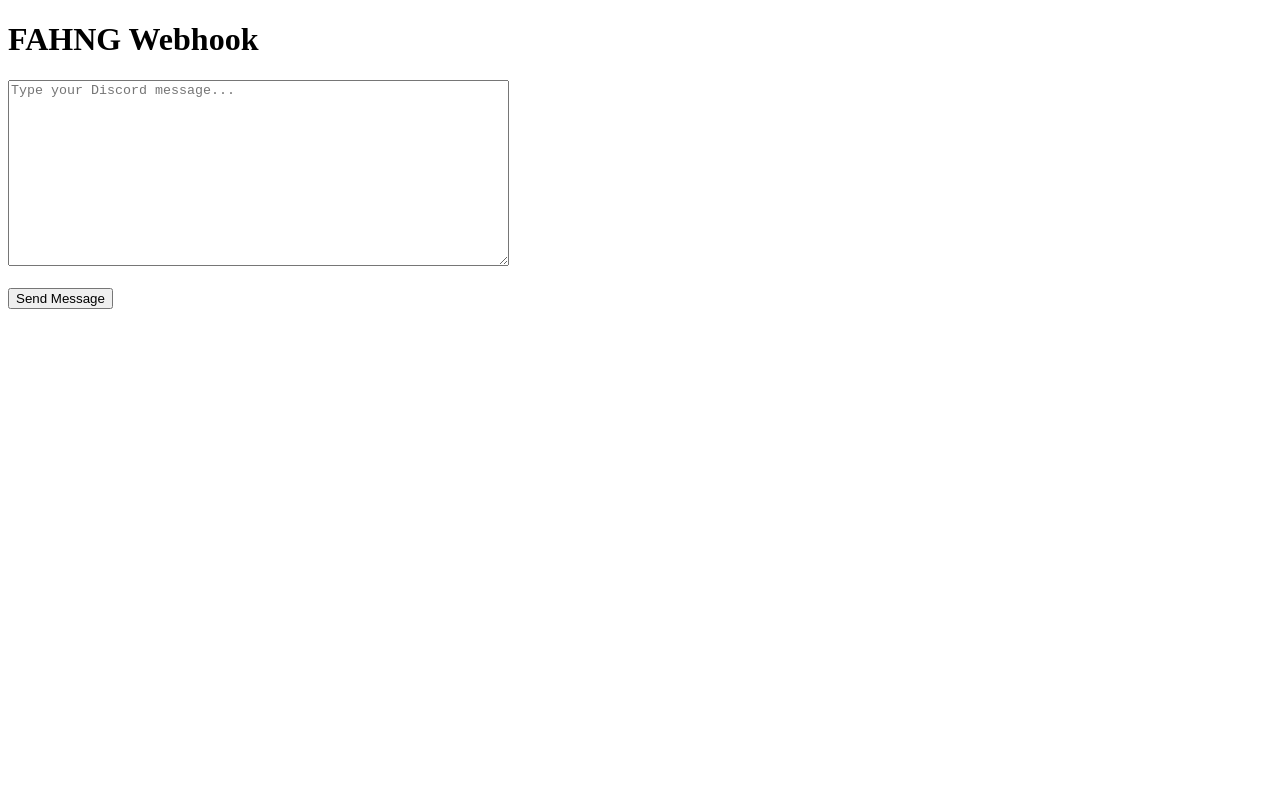
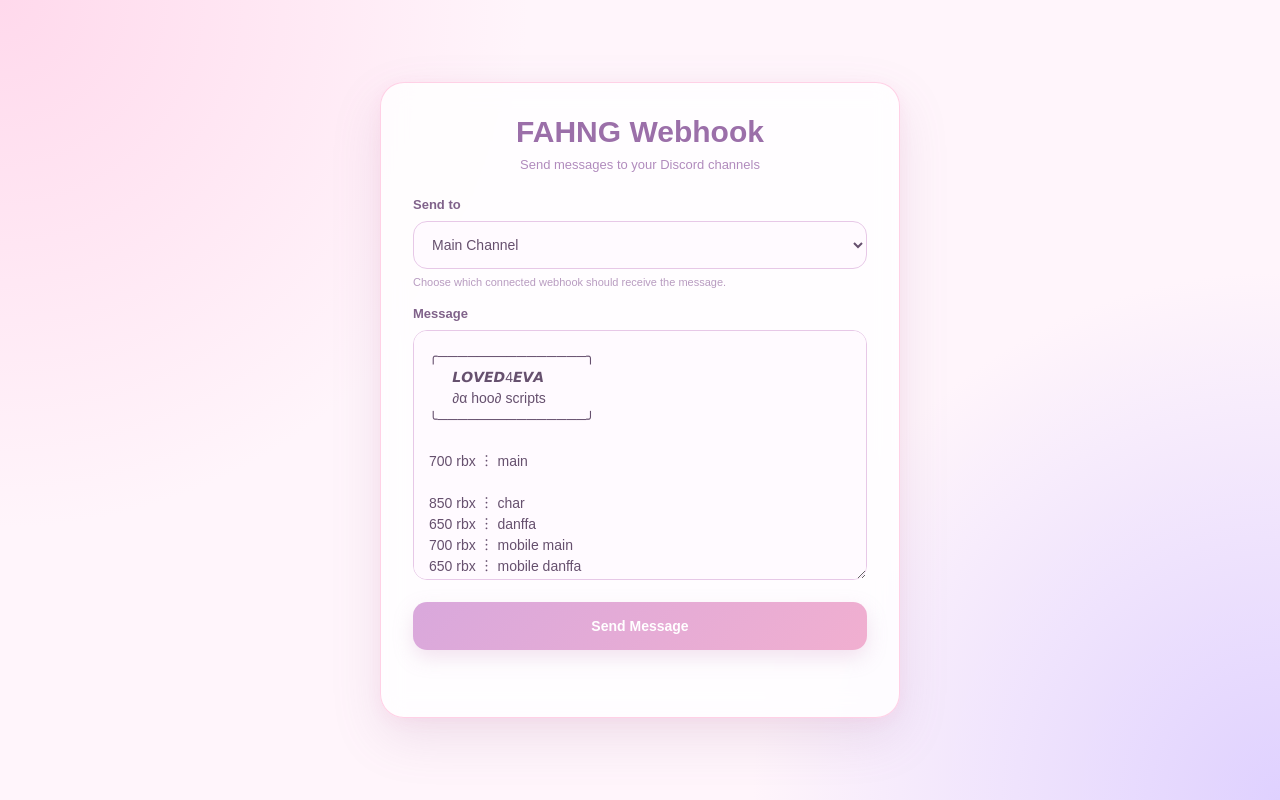
Before and after one commit to yurismain/webhook, a website: page public/index.html in a window 1280 px wide. Drawn offline with Linux system fonts and the light colour scheme.

Commit message:
Update index.html

```diff
--- a/public/index.html
+++ b/public/index.html
@@ -1,46 +1,273 @@
 <!DOCTYPE html>
-<html>
+<html lang="en">
 <head>
+    <meta charset="UTF-8">
+    <meta name="viewport" content="width=device-width, initial-scale=1.0">
+
     <title>FAHNG Webhook</title>
+
+    <style>
+        * {
+            box-sizing: border-box;
+        }
+
+        body {
+            margin: 0;
+            min-height: 100vh;
+            display: flex;
+            justify-content: center;
+            align-items: center;
+
+            font-family: Arial, sans-serif;
+
+            background:
+                radial-gradient(circle at top left, #ffd9ec 0%, transparent 35%),
+                radial-gradient(circle at bottom right, #dfd1ff 0%, transparent 35%),
+                #fff5fb;
+
+            color: #5b4963;
+        }
+
+        .container {
+            width: 520px;
+            max-width: 92%;
+            padding: 32px;
+
+            background: rgba(255, 255, 255, 0.82);
+            border: 1px solid rgba(255, 190, 220, 0.7);
+            border-radius: 24px;
+
+            box-shadow:
+                0 20px 50px rgba(150, 100, 150, 0.15),
+                0 4px 15px rgba(255, 160, 205, 0.12);
+
+            backdrop-filter: blur(12px);
+        }
+
+        .header {
+            text-align: center;
+            margin-bottom: 25px;
+        }
+
+        .header h1 {
+            margin: 0;
+            font-size: 30px;
+            color: #9b6fa9;
+        }
+
+        .header p {
+            margin-top: 8px;
+            margin-bottom: 0;
+            font-size: 13px;
+            color: #b18bbd;
+        }
+
+        label {
+            display: block;
+            margin-bottom: 9px;
+            font-size: 13px;
+            font-weight: 600;
+            color: #80628a;
+        }
+
+        .field {
+            margin-bottom: 18px;
+        }
+
+        select,
+        textarea {
+            width: 100%;
+
+            border: 1px solid #e7c8e7;
+            border-radius: 14px;
+
+            background: #fffaff;
+            color: #66506e;
+
+            outline: none;
+
+            transition: 0.2s ease;
+        }
+
+        select {
+            height: 48px;
+            padding: 0 14px;
+            font-size: 14px;
+            cursor: pointer;
+        }
+
+        textarea {
+            min-height: 250px;
+            padding: 15px;
+
+            resize: vertical;
+
+            font-family: Arial, sans-serif;
+            font-size: 14px;
+            line-height: 1.5;
+        }
+
+        select:focus,
+        textarea:focus {
+            border-color: #c79bd3;
+
+            box-shadow:
+                0 0 0 3px rgba(199, 155, 211, 0.15);
+        }
+
+        button {
+            width: 100%;
+            height: 48px;
+
+            border: none;
+            border-radius: 14px;
+
+            background: linear-gradient(
+                135deg,
+                #d9a8dc,
+                #f1afd0
+            );
+
+            color: white;
+            font-size: 14px;
+            font-weight: 700;
+
+            cursor: pointer;
+
+            box-shadow:
+                0 8px 20px rgba(205, 145, 190, 0.25);
+
+            transition: 0.2s ease;
+        }
+
+        button:hover {
+            transform: translateY(-2px);
+
+            box-shadow:
+                0 12px 25px rgba(205, 145, 190, 0.3);
+        }
+
+        button:active {
+            transform: scale(0.98);
+        }
+
+        button:disabled {
+            opacity: 0.6;
+            cursor: not-allowed;
+            transform: none;
+        }
+
+        #status {
+            min-height: 20px;
+            margin: 15px 0 0;
+
+            text-align: center;
+            font-size: 13px;
+            color: #a477ad;
+        }
+
+        .channel-info {
+            margin-top: 7px;
+            font-size: 11px;
+            color: #b89bc0;
+        }
+    </style>
 </head>
 
 <body>
+
+<div class="container">
+
+    <div class="header">
         <h1>FAHNG Webhook</h1>
+        <p>Send messages to your Discord channels</p>
+    </div>
 
-    <textarea
-        id="message"
-        placeholder="Type your Discord message..."
-        rows="12"
-        cols="60"
-    ></textarea>
+    <div class="field">
+        <label for="channel">Send to</label>
 
-    <br><br>
+        <select id="channel">
+            <option value="default">Main Channel</option>
+            <option value="payments">#・payments</option>
+        </select>
 
-    <button onclick="sendMessage()">Send Message</button>
+        <div class="channel-info">
+            Choose which connected webhook should receive the message.
+        </div>
+    </div>
+
+    <div class="field">
+        <label for="message">Message</label>
+
+        <textarea id="message">╭───────────────╮
+      𝙇𝙊𝙑𝙀𝘿4𝙀𝙑𝘼
+      ∂α hoo∂ scripts
+╰───────────────╯
+
+700 rbx ︙ main
+
+850 rbx ︙ char
+650 rbx ︙ danffa
+700 rbx ︙ mobile main
+650 rbx ︙ mobile danffa
+
+🗡 𝓨uri's Angels — at your service</textarea>
+    </div>
+
+    <button id="sendButton" onclick="sendMessage()">
+        Send Message
+    </button>
 
     <p id="status"></p>
+
+</div>
 
 <script>
     async function sendMessage() {
         const message = document.getElementById("message").value;
+        const channel = document.getElementById("channel").value;
+        const button = document.getElementById("sendButton");
         const status = document.getElementById("status");
 
-            status.textContent = "Sending...";
+        if (!message.trim()) {
+            status.textContent = "Please enter a message.";
+            return;
+        }
 
+        button.disabled = true;
+        button.textContent = "Sending...";
+        status.textContent = "";
+
+        try {
             const response = await fetch("/send", {
                 method: "POST",
+
                 headers: {
                     "Content-Type": "application/json"
                 },
-                body: JSON.stringify({ message })
+
+                body: JSON.stringify({
+                    message: message,
+                    channel: channel
+                })
             });
 
             const data = await response.json();
 
-            status.textContent = data.success
-                ? "Message sent!"
-                : data.error;
+            if (data.success) {
+                status.textContent = "Message sent successfully! ♡";
+            } else {
+                status.textContent = data.error || "Something went wrong.";
+            }
+
+        } catch (error) {
+            status.textContent = "Could not connect to the server.";
+        }
+
+        button.disabled = false;
+        button.textContent = "Send Message";
     }
 </script>
+
 </body>
 </html>
```
Lines whose indentation alone changed are shown as unchanged.
